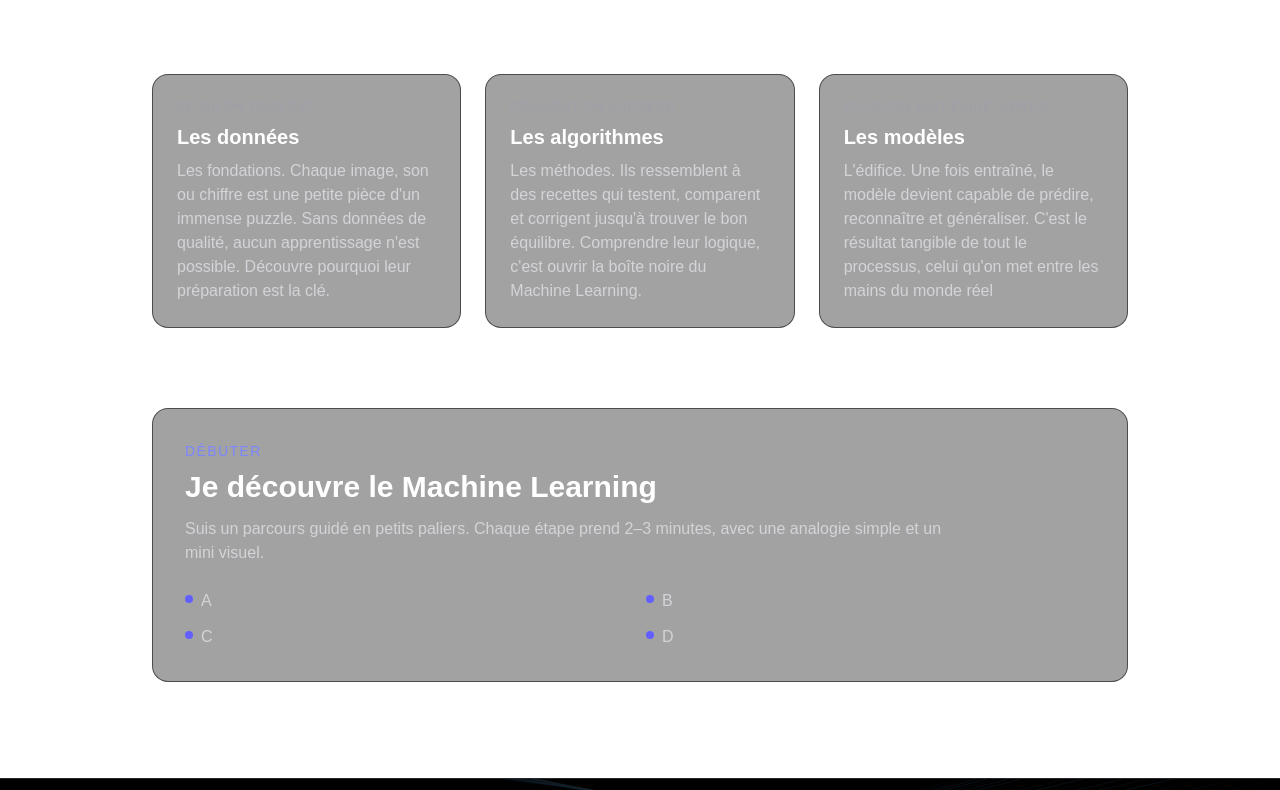
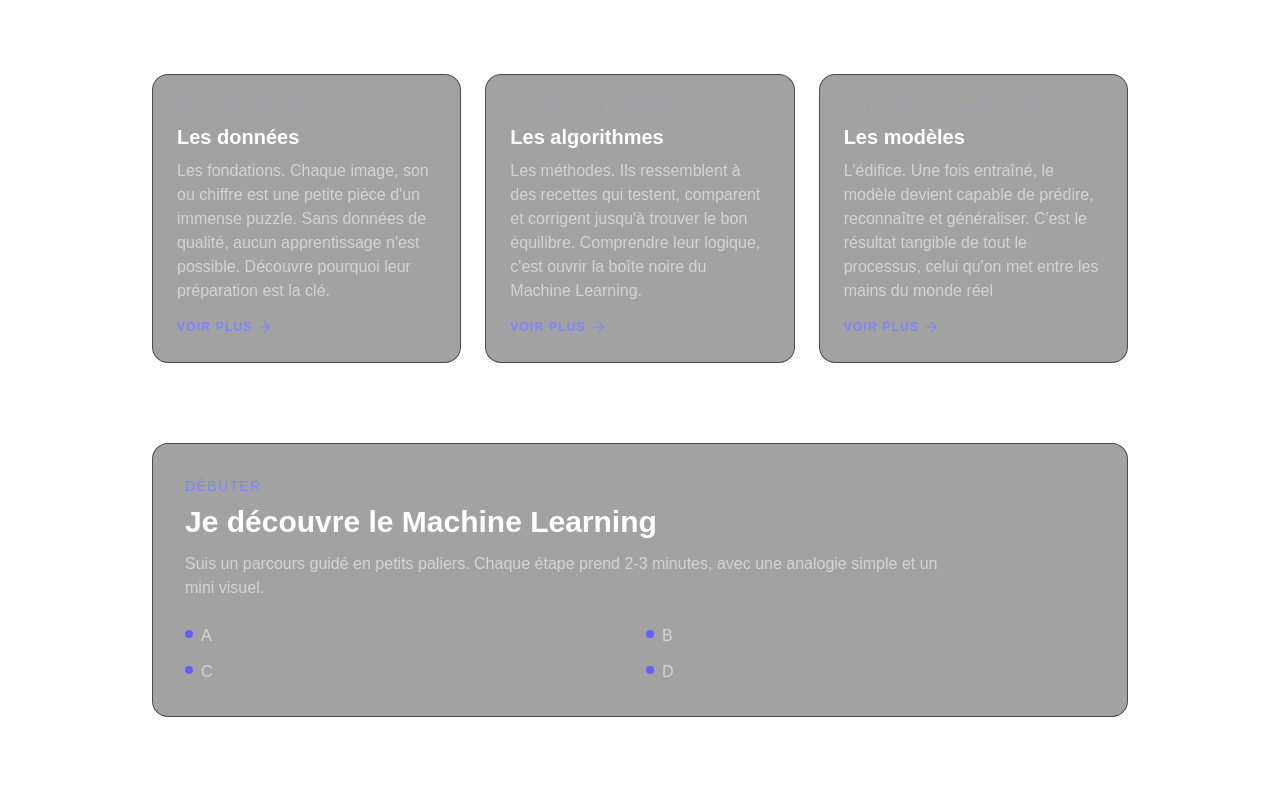
Before and after one commit to DearrLo/Synapsee-TypeScript-project, a Next.js app: page /explorer in a window 1280 px wide. Shown: the part 498-1288 px from the top of the page. Built offline with nearby package versions, Linux system fonts and the light colour scheme.

Commit message:
see more on the cards

```diff
--- a/src/app/explorer/page.tsx
+++ b/src/app/explorer/page.tsx
@@ -17,7 +17,7 @@ export default function ExplorerPage() {
           <HeroSteps />
         </section>
 
-        {/* 3 blocs façon “Apprendre / Explorer / Appliquer”,
+        {/* 3 blocs façon “Apprendre / Explorer / Appliquer”
         apprendre ça sera easy psq juste dla doc, explorer minis démos interactives maybe (?) et appliquer : exemples concrets (img, vidéos et anims 3D ?) */}
         <section id="start" className="mx-auto max-w-5xl px-6 pb-8">
           <div className="grid gap-6 sm:grid-cols-2 lg:grid-cols-3">
@@ -36,7 +36,7 @@ export default function ExplorerPage() {
               Je découvre le Machine Learning
             </h2>
             <p className="mt-3 max-w-3xl text-zinc-300">
-              Suis un parcours guidé en petits paliers. Chaque étape prend 2–3
+              Suis un parcours guidé en petits paliers. Chaque étape prend 2-3
               minutes, avec une analogie simple et un mini visuel.
             </p>
 
@@ -69,6 +69,22 @@ function Card({
       <p className="text-xs uppercase tracking-widest text-zinc-400">{tag}</p>
       <h3 className="mt-2 text-xl font-semibold text-white">{title}</h3>
       <p className="mt-2 text-zinc-300">{desc}</p>
+
+      {/* voir + part avec la petite anim */}
+      <a
+        href="#"
+        aria-label={`Voir plus sur ${title}`}
+        className="mt-4 inline-flex mx-auto w-fit items-center gap-1 text-xs font-semibold uppercase tracking-widest text-indigo-400 hover:text-white transition group"
+      >
+        <span className="relative">
+          Voir plus
+          <span className="absolute left-0 -bottom-0.5 h-px w-0 bg-gradient-to-r from-indigo-400 via-violet-400 to-transparent transition-all duration-300 group-hover:w-full" />
+        </span>
+        <svg className="h-4 w-4 transition-transform duration-300 group-hover:translate-x-1" viewBox="0 0 24 24" fill="none" aria-hidden="true">
+          <path d="M5 12h14M13 5l7 7-7 7" stroke="currentColor" strokeWidth="1.8" strokeLinecap="round" strokeLinejoin="round" />
+        </svg>
+      </a>
+
       <span
         aria-hidden
         className="pointer-events-none absolute inset-x-0 bottom-0 h-px w-full scale-x-0 bg-gradient-to-r from-transparent via-indigo-400/60 to-transparent transition-transform duration-300 group-hover:scale-x-100"
@@ -89,8 +105,9 @@ function Bullet({ children }: { children: React.ReactNode }) {
 function HeroSteps() {
   return (
     <div className="mt-8 p-8 flex flex-col items-center">
-      {/* Stepper cliquable (à improve psq pas assez impactant visuellement (?) ) */}
+      {/* Stepper cliquable (à improve psq pas assez impactant visuellement (?) + à link ) */}
       <nav aria-label="Paliers" className="flex items-center gap-4 sm:gap-8">
+
         {/* Étape 1 */}
         <div className="flex flex-col items-center">
           <a
@@ -113,7 +130,6 @@ function HeroSteps() {
 
         {/* Étape 2 */}
         <div className="flex flex-col items-center">
-          {/* #palier 2 plus tard */}
           <a
             href="#start"
             aria-label="Étape 2 : Palier 2"
@@ -134,7 +150,6 @@ function HeroSteps() {
 
         {/* Étape 3 */}
         <div className="flex flex-col items-center">
-          {/* #palier 3 plus tard */}
           <a
             href="#start"
             aria-label="Étape 3 : Palier 3"
```
